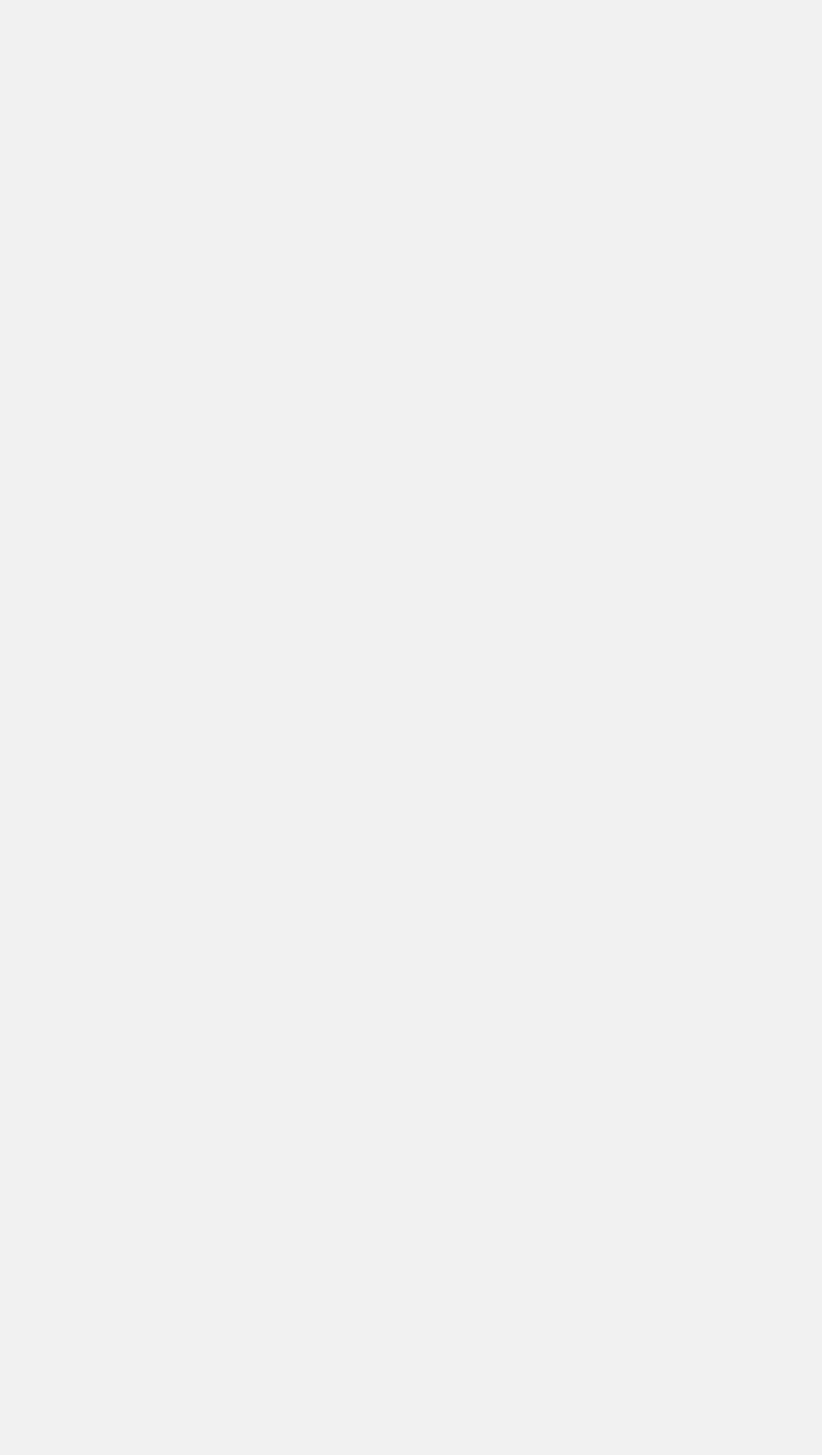
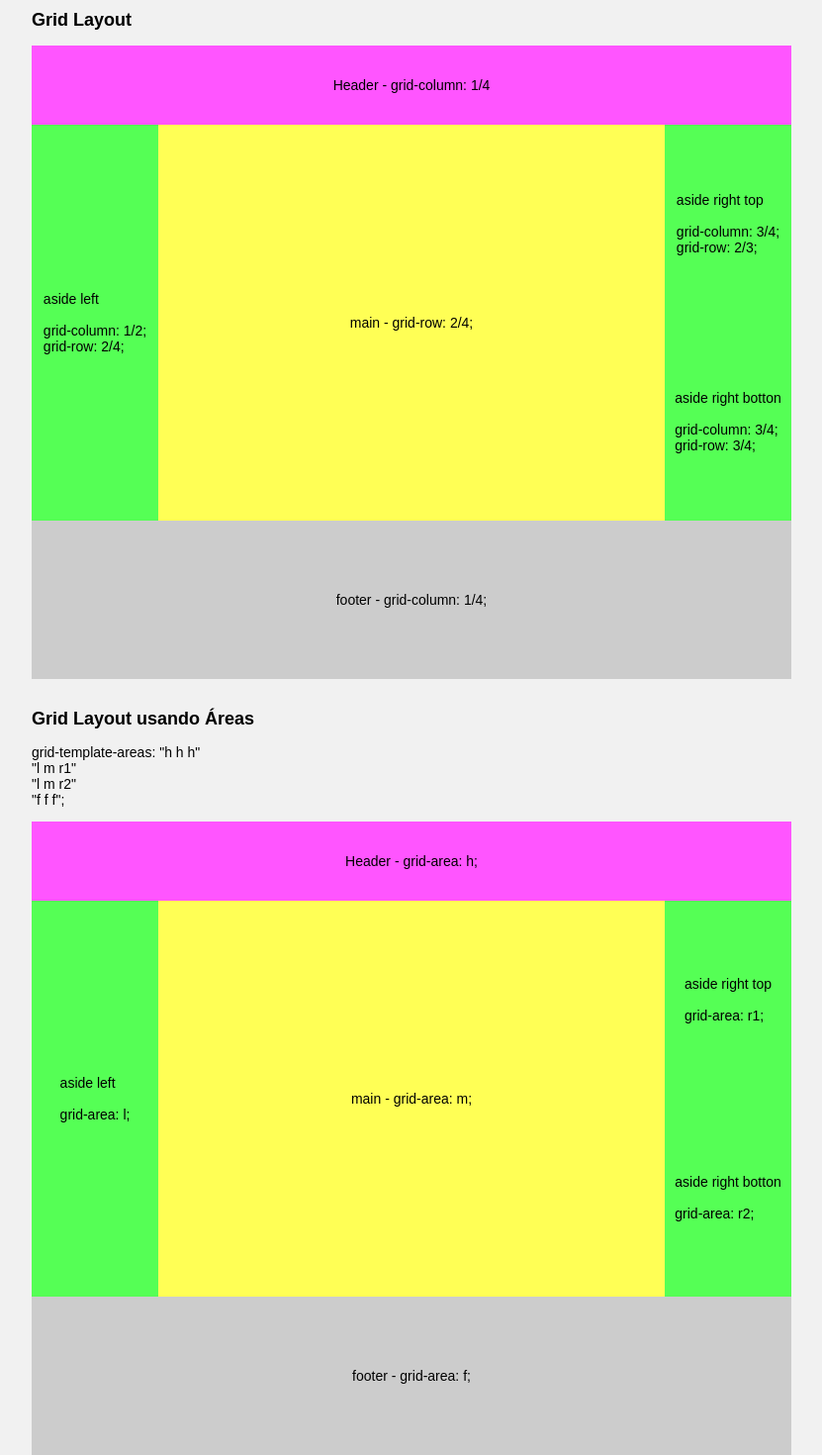
Before and after one commit to mvurban/React-Treinos, a React (Create React App) app: page /grid in a window 1280 px wide. Shown: the part 72-1542 px from the top of the page at 99% size, without its empty margins (224-1055 px from the left). Before the commit the page ends 800 px from the top, so only its background shows below. Built offline with nearby package versions, Linux system fonts and the light colour scheme.

Commit message:
criação de grid

```diff
--- a/package.json
+++ b/package.json
@@ -15,6 +15,7 @@
     "react-dom": "^18.0.0",
     "react-router-dom": "6",
     "react-scripts": "5.0.0",
+    "sass": "^1.51.0",
     "styled-components": "^5.3.5",
     "typescript": "^4.4.2",
     "web-vitals": "^2.1.0"
--- a/src/pages/About/index.tsx
+++ b/src/pages/About/index.tsx
@@ -1,5 +1,31 @@
+import { SubTitle, Title } from "../style";
+
 export function About(){
    return(
-      <div>About</div>
+      <>
+         <Title>Sobre o projeto</Title>
+         <SubTitle>Motivação</SubTitle>
+         <p>
+            A ideia por traz desse projeto foi criar um ambiente onde se pudesse testar novidades, melhorar skills e treinar o desenvolvimento de
+            front-end em tecnologias modernas como o ReactJS e TypeScript.
+         </p>
+         <p>
+            Além disso, também é uma forma de expandir o portifólio e mostrar as tecnologias que tenho domínio.
+         </p>
+
+         <SubTitle>Tecnologias</SubTitle>
+         <p>
+            <ul>
+               <li>React JS</li>
+               <li>JavaScript</li>
+               <li>Styled Components</li>
+               <li>React Router Dom V6</li>
+               <li>Grid Layout</li>
+               <li>Sass</li>
+            </ul>
+         </p>
+
+      </>
+
    );
 }
--- a/src/pages/Grid/index.tsx
+++ b/src/pages/Grid/index.tsx
@@ -1,5 +1,59 @@
+import { Title } from "../style";
+import './style.scss';
+
 export function Grid(){
    return(
-      <div>Grid page</div>
+      <>
+         <Title>Grid Layout</Title>
+         <div className="container">
+            <header>Header - grid-column: 1/4</header>
+            <aside className="aside-left">
+               aside left <br /><br />
+               grid-column: 1/2;<br />
+               grid-row: 2/4;<br />
+            </aside>
+            <main>main - grid-row: 2/4;</main>
+            <aside className="aside-right-top">
+               aside right top <br /><br />
+                  grid-column: 3/4;<br />
+                  grid-row: 2/3;<br />
+            </aside>
+            <aside className="aside-right-botton">
+               aside right botton<br /><br />
+               grid-column: 3/4;<br />
+               grid-row: 3/4;<br />
+            </aside>
+            <footer>footer - grid-column: 1/4;</footer>
+         </div>
+
+         <Title>Grid Layout usando Áreas</Title>
+         <p>
+            grid-template-areas: "h h h"<br />
+                           "l m r1"<br />
+                           "l m r2"<br />
+                           "f f f";<br />
+
+         </p>
+
+         <div className="container2">
+            <header>Header - grid-area: h; </header>
+            <aside className="aside-left">
+               aside left <br /><br />
+               grid-area: l;
+            </aside>
+            <main>main - grid-area: m;</main>
+            <aside className="aside-right-top">
+               aside right top <br /><br />
+               grid-area: r1;
+            </aside>
+            <aside className="aside-right-botton">
+               aside right botton<br /><br />
+               grid-area: r2;
+            </aside>
+            <footer>footer - grid-area: f; </footer>
+         </div>
+
+      </>
+
    );
 }
--- /dev/null
+++ b/src/pages/Grid/style.scss
@@ -0,0 +1,102 @@
+.container {
+   display: grid;
+   grid-template-columns: 1fr 4fr 1fr;
+   grid-template-rows: 10vh 25vh 25vh 20vh;
+
+
+   %center {
+      display: flex;
+      justify-content: center;
+      align-items: center;
+   }
+
+   header {
+      background-color: #ff55ff;
+      grid-column: 1/4;
+      @extend %center;
+   }
+
+   aside {
+      background-color: #55ff55;
+      @extend %center;
+   }
+
+   .aside-left {
+      grid-column: 1/2;
+      grid-row: 2/4;
+   }
+
+   .aside-right-top {
+      grid-column: 3/4;
+      grid-row: 2/3;
+   }
+
+   .aside-right-botton {
+      grid-column: 3/4;
+      grid-row: 3/4;
+   }
+
+   main {
+      background-color: #ffff55;
+      @extend %center;
+      grid-row: 2/4;
+   }
+
+   footer {
+      background-color: #cccccc;
+      grid-column: 1/4;
+      @extend %center
+   }
+}
+
+.container2 {
+   display: grid;
+   grid-template-columns: 1fr 4fr 1fr;
+   grid-template-rows: 10vh 25vh 25vh 20vh;
+   grid-template-areas: "h h h"
+                        "l m r1"
+                        "l m r2"
+                        "f f f";
+
+
+   %center {
+      display: flex;
+      justify-content: center;
+      align-items: center;
+   }
+
+   header {
+      background-color: #ff55ff;
+      grid-area: h;
+      @extend %center;
+   }
+
+   aside {
+      background-color: #55ff55;
+      @extend %center;
+   }
+
+   .aside-left {
+      grid-area: l;
+   }
+
+   .aside-right-top {
+      grid-area: r1;
+   }
+
+   .aside-right-botton {
+      grid-area: r2;
+   }
+
+   main {
+      background-color: #ffff55;
+      @extend %center;
+      grid-area: m;
+   }
+
+   footer {
+      background-color: #cccccc;
+      grid-area: f;
+      @extend %center
+   }
+}
--- a/src/pages/Home/index.tsx
+++ b/src/pages/Home/index.tsx
@@ -1,7 +1,18 @@
-
+import {Title} from '../style'
 
 export function Home(){
    return(
-      <div>Exemplos de uso.... </div>
+      <>
+         <Title>React JS - Exercícios </Title>
+         <p>
+            Treino e uso de funcionalidades mais comuns no desenvolvimento front-end.
+         </p>
+         <p>
+            Os itens de menu usam a tecnologia que fazem referencia, ou seja, o item GRID, por exemplo, mostra o
+            funcionamento das grids no layout, e assim por diante.
+         </p>
+         <p>Veja os códigos fontes dos itens para entender o eu funcionamento.</p>
+      </>
+
    );
 }
--- a/src/pages/style.js
+++ b/src/pages/style.js
@@ -10,7 +10,7 @@ export const Title = styled.h2`
 
 export const SubTitle = styled.h4`
    font-family: sans-serif;
-   font-size:14px;
+   font-size:16px;
    padding:35px 0 0;
 `;
 
```
Also changed, not shown: 1 other file (tests, documents, lock files or other folders).
